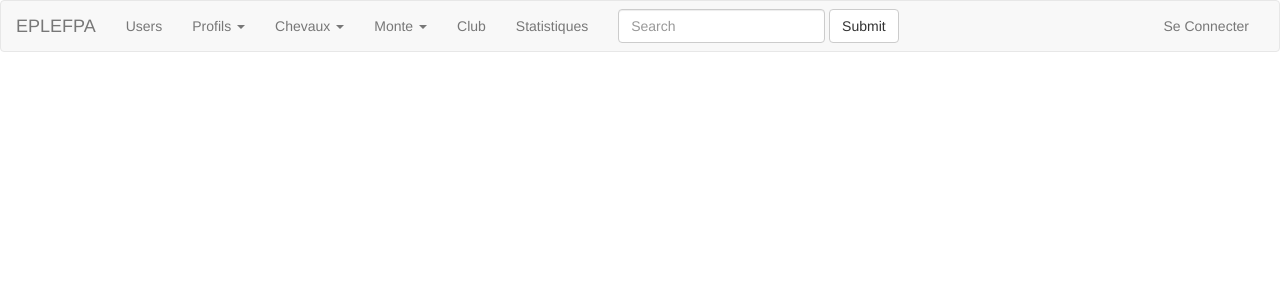
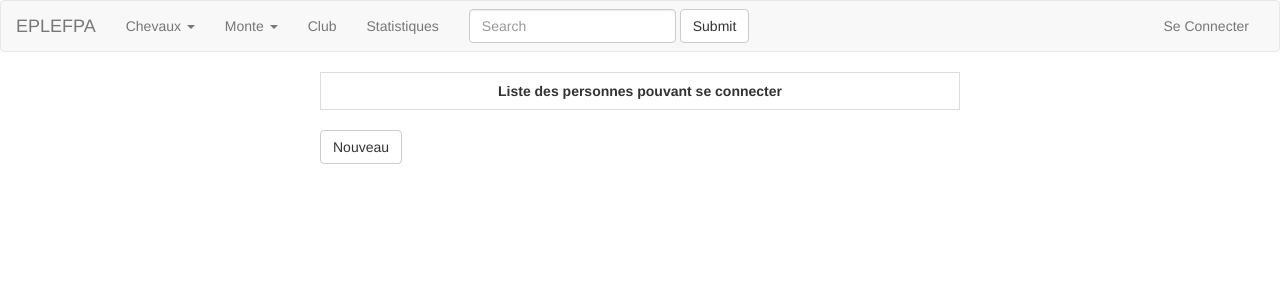
Before and after one commit to psarrus/Centre_Equestre, a Django app: template centre_equestre/templates/registration/registration_form.html in a window 1280 px wide. Shown: the top 300 px of the page. Run offline with Django 3.2, Linux system fonts and the light colour scheme; the template is opened without the code that fills it, so the values that code supplies are empty; some libraries are stand-ins or nearby versions.

Commit message:
modif profil user

```diff
--- a/centre_equestre/templates/header.html
+++ b/centre_equestre/templates/header.html
@@ -11,10 +11,9 @@
       <a class="navbar-brand" href="/">EPLEFPA</a>
     </div>
 
-    <!-- Collect the nav links, forms, and other content for toggling -->
     <div class="collapse navbar-collapse" id="bs-example-navbar-collapse-1">
       <ul class="nav navbar-nav">
-        <!-- <li><a href="#">Profils</a></li> -->
+          {% if user.is_authenticated %}
         <li><a href="/users">Users</a></li>
         <li class="dropdown">
             <a href="#" class="dropdown-toggle" data-toggle="dropdown" role="button" aria-haspopup="true" aria-expanded="false">Profils <span class="caret"></span></a>
@@ -22,7 +21,7 @@
                 <li><a href="/profil">Fiche</a></li>
                 <li><a href="/profil/public/list">Publics</a></li>
             </ul>
-        </li>
+        </li>{% endif %}
         <li class="dropdown">
             <a href="#" class="dropdown-toggle" data-toggle="dropdown" role="button" aria-haspopup="true" aria-expanded="false">Chevaux <span class="caret"></span></a>
             <ul class="dropdown-menu">
--- a/centre_equestre/templates/registration/registration_form.html
+++ b/centre_equestre/templates/registration/registration_form.html
@@ -2,14 +2,21 @@
 {% extends "base.html" %}
 
 {% block content %}
-<!-- <form method="post" action="">
-    {% csrf_token %} -->
-    {% for user in users %}
-    {{ user.username }}
-    {{ user.password }}
-    {% endfor %}
-    <!-- <input type="submit" value="" />
-</form> -->
+<div class="table-user">
+    <table class="table table-bordered table-hover">
+        <tr>
+            <th>Liste des personnes pouvant se connecter</th>
+        </tr>
+        {% for user in users %}
+        {% if user.is_active = True %}
+        <tr>
+            <td title="Modifier"><a href="{% url 'profil_update' user.id %}">{{ user.profil.nom }} {{ user.profil.prenom }}</a></td>
+        </tr>
+        {% endif %}
+        {% endfor %}
+    </table>
+    <a id="btn-nouveau" class="btn btn-default" href="{% url 'list_profil' %}">Nouveau</a>
+</div>
 {% endblock %}
 
 
--- a/centre_equestre/views.py
+++ b/centre_equestre/views.py
@@ -10,4 +10,4 @@ class UserListView(ListView):
     model = User
     template_name = 'registration/registration_form.html'
     context_object_name = 'users'
-    queryset = User.objects.all()
+    queryset = User.objects.all().order_by('username')
--- a/profil/models.py
+++ b/profil/models.py
@@ -63,7 +63,8 @@ class Periode(models.Model):
 
 
 @receiver(post_save, sender=Profil)
-def create_user(sender, created, instance, **kwargs):
+
+def active_user(sender, instance, created, **kwargs):
     if created:
         user = User(email=instance.email,
                                    first_name=instance.prenom,
--- a/profil/templates/display_profil.html
+++ b/profil/templates/display_profil.html
@@ -20,13 +20,13 @@
             </thead>
             <tbody>
                 {% for profil in profils %}
-                {% for per in periode %}
                 <tr>
                     <td class="text-center">{{profil.nom}}</td>
                     <td class="text-center">{{profil.prenom}}</td>
                     <td class="text-center">{{profil.adresse}} {{profil.cp}}, {{profil.ville}}</td>
                     <td class="text-center">{{profil.email}}</td>
                     <td class="text-center">{{profil.tel_1|phonenumber:"FR"}}</td>
+                            {% for per in periode %}
                             <td class="text-center">{{per.license}}</td>
                             <td class="text-center">{{per.public.nom}}</td>
                             <td colspan="1" class="text-center">
@@ -37,8 +37,8 @@
                                     {{per.fin|date:"d M Y"}}
                                 {% endif %}
                             </td>
+                            {% endfor %}
                         </tr>
-                {% endfor %}
                 {% endfor %}
             </tbody>
         </table>
--- a/static/css/style.css
+++ b/static/css/style.css
@@ -36,3 +36,24 @@
 .large30 {
     width: 30%;
 }
+.table-user {
+    width: 50%;
+    margin: auto;
+}
+.table-user table {
+    text-align: center;
+}
+.table-user th {
+    text-align: center;
+}
+.table-user a {
+    text-decoration: none;
+    color: inherit;
+}
+.table-user {
+    text-decoration: none;
+    color: inherit;
+}
+#btn-nouveau {
+    text-align: left;
+}
```
Also changed, not shown: profil/templates/profil_update.html (+5 -11 lines), profil/views.py (+12 -4 lines). Lines whose indentation alone changed are shown as unchanged.
